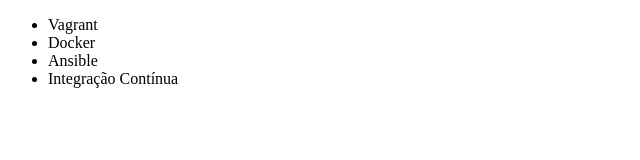
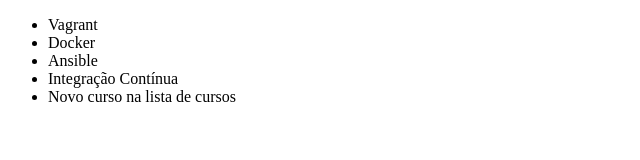
Before and after one commit to wilsonpiress/Alura-git-teste, a plain HTML site: page index.html in a window 1280 px wide. Shown: the whole page, without its empty margins (0-640 px from the left). Drawn offline with Linux system fonts and the light colour scheme.

Commit message:
adicionando novo curso na lista de cursos

```diff
--- a/index.html
+++ b/index.html
@@ -12,6 +12,7 @@
         <li>Docker</li>
         <li>Ansible</li>
         <li>Integração Contínua</li>
+        <li>Novo curso na lista de cursos</li>
     </ul>
 </body>
 </html>
```
